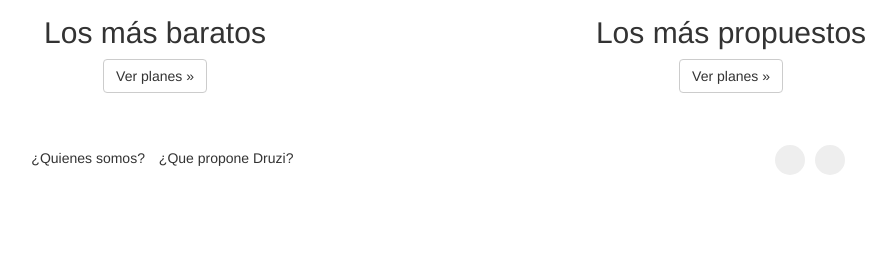
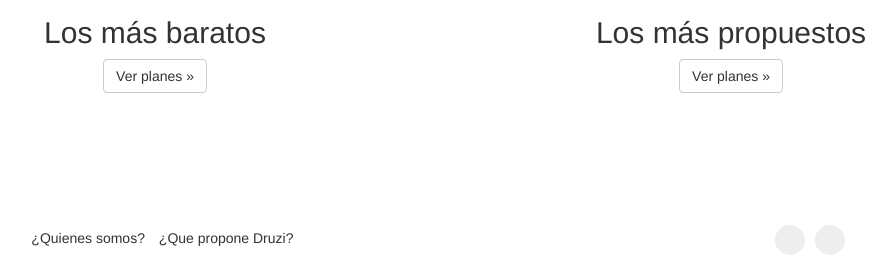
Before and after one commit to beevagrupo1/webapp, a Django app: page / in a window 1280 px wide. Shown: the part 1186-1466 px from the top of the page, without its empty margins (197-1093 px from the left). Before the commit the page ends 1361 px from the top, so only its background shows below. Run offline with Django 3.2, Linux system fonts and the light colour scheme; some libraries are stand-ins or nearby versions; some web fonts are replaced.

Commit message:
style css

```diff
--- a/static/webapp/css/style.css
+++ b/static/webapp/css/style.css
@@ -478,6 +478,10 @@ p + p {
   margin-top: 10px;
 }
 
+.margen2{
+  margin-top: 80px;
+}
+
 .fin{
   background-color: #DDCE29;
   border-color: #B7AC37;
```
